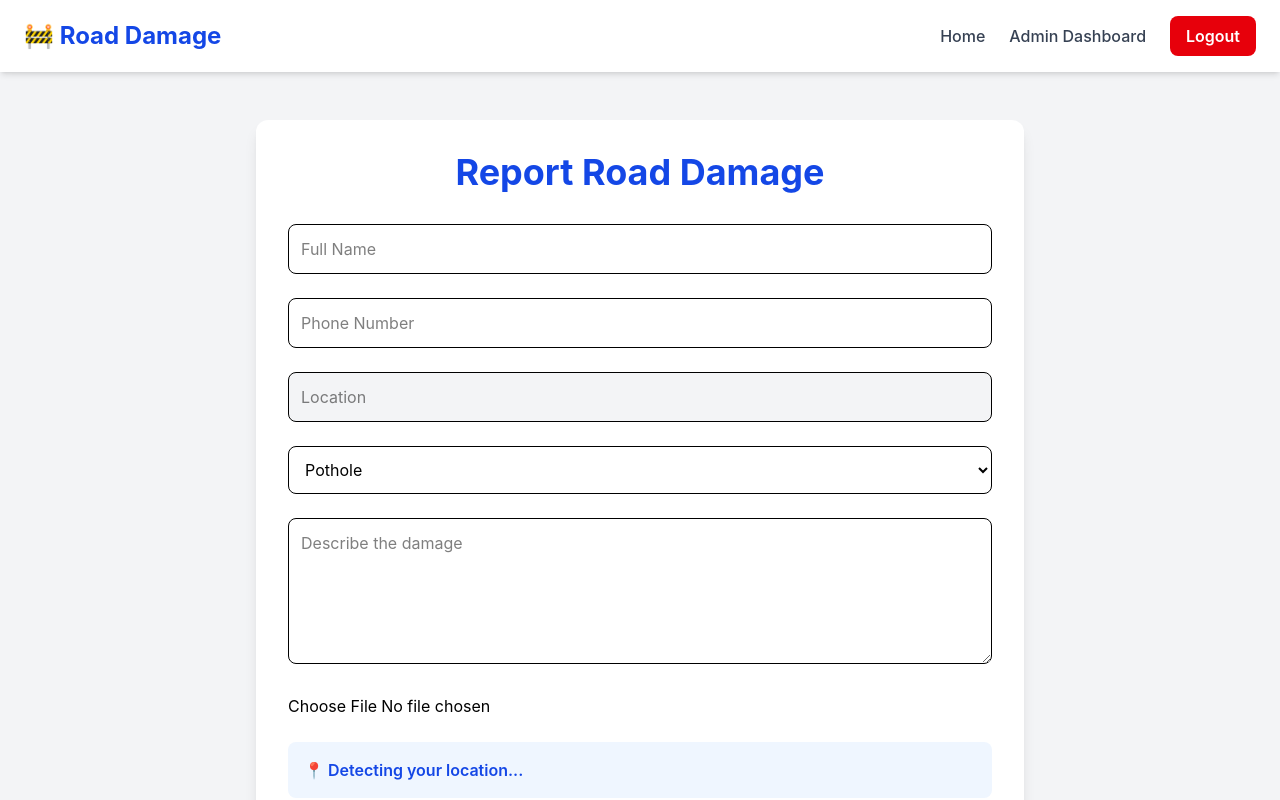
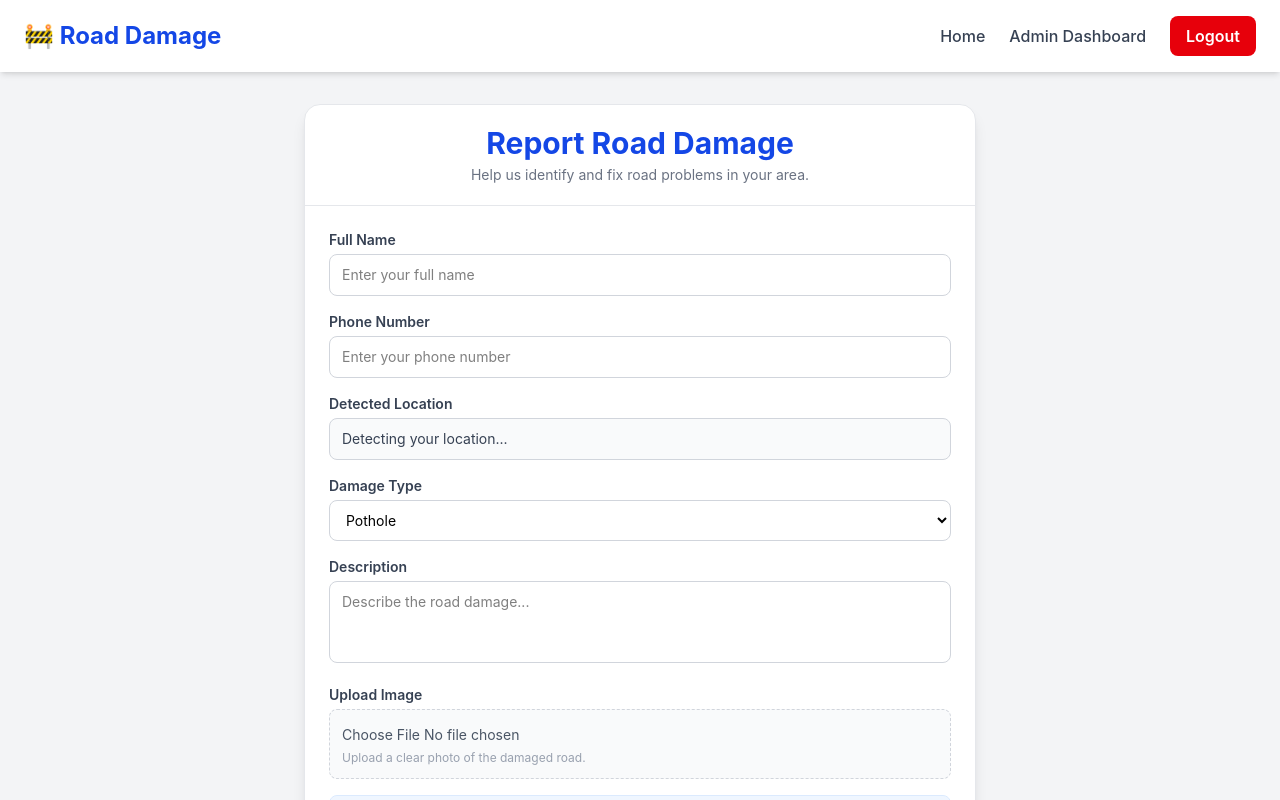
Before and after one commit to manishgavas05-blip/road-damage-reporting, a React (Vite) app in the folder client/: page /report in a window 1280 px wide. Shown: the top 800 px of the page. Built offline with nearby package versions, Linux system fonts and the light colour scheme; no server answers; sample sign-in values are in the browser's storage.

Commit message:
Improve Report Damage page design

```diff
--- a/client/src/pages/ReportDamage.jsx
+++ b/client/src/pages/ReportDamage.jsx
@@ -33,7 +33,6 @@ function ReportDamage() {
         const longitude = position.coords.longitude;
 
         try {
-          // Reverse Geocoding using OpenStreetMap
           const response = await axios.get(
             `https://nominatim.openstreetmap.org/reverse?format=json&lat=${latitude}&lon=${longitude}`
           );
@@ -65,8 +64,6 @@ function ReportDamage() {
             longitude,
             location: address,
           }));
-
-          console.log("Detected Address:", address);
         } catch (error) {
           console.error("Reverse geocoding failed:", error);
 
@@ -142,7 +139,6 @@ function ReportDamage() {
 
       alert(response.data.message);
 
-      // Keep detected location after submit
       setFormData((prev) => ({
         ...prev,
         name: "",
@@ -162,49 +158,92 @@ function ReportDamage() {
   };
 
   return (
-    <section className="min-h-screen bg-gray-100 py-12">
-      <div className="max-w-3xl mx-auto bg-white rounded-xl shadow-lg p-8">
+    <section className="min-h-screen bg-gray-100 py-8 px-4">
 
-        <h1 className="text-4xl font-bold text-center text-blue-700 mb-8">
+      {/* Main Card */}
+      <div className="mx-auto w-full max-w-2xl bg-white rounded-2xl shadow-lg border border-gray-200 overflow-hidden">
+
+        {/* Header */}
+        <div className="px-6 py-5 border-b border-gray-200">
+          <h1 className="text-3xl font-bold text-center text-blue-700">
             Report Road Damage
           </h1>
 
-        <form onSubmit={handleSubmit} className="space-y-6">
+          <p className="text-center text-gray-500 text-sm mt-1">
+            Help us identify and fix road problems in your area.
+          </p>
+        </div>
+
+        {/* Form */}
+        <form
+          onSubmit={handleSubmit}
+          className="px-6 py-6 space-y-4"
+        >
+
+          {/* Full Name */}
+          <div>
+            <label className="block text-sm font-semibold text-gray-700 mb-1">
+              Full Name
+            </label>
 
             <input
               type="text"
               name="name"
-            placeholder="Full Name"
+              placeholder="Enter your full name"
               value={formData.name}
               onChange={handleChange}
-            className="w-full border rounded-lg p-3"
+              className="w-full border border-gray-300 rounded-lg px-3 py-2.5 text-sm focus:outline-none focus:ring-2 focus:ring-blue-500 focus:border-blue-500 transition"
               required
             />
+          </div>
+
+          {/* Phone */}
+          <div>
+            <label className="block text-sm font-semibold text-gray-700 mb-1">
+              Phone Number
+            </label>
 
             <input
-            type="text"
+              type="tel"
               name="phone"
-            placeholder="Phone Number"
+              placeholder="Enter your phone number"
               value={formData.phone}
               onChange={handleChange}
-            className="w-full border rounded-lg p-3"
+              className="w-full border border-gray-300 rounded-lg px-3 py-2.5 text-sm focus:outline-none focus:ring-2 focus:ring-blue-500 focus:border-blue-500 transition"
               required
             />
+          </div>
+
+          {/* Location */}
+          <div>
+            <label className="block text-sm font-semibold text-gray-700 mb-1">
+              Detected Location
+            </label>
 
             <input
               type="text"
               name="location"
-            placeholder="Location"
-            value={formData.location}
+              value={
+                loadingLocation
+                  ? "Detecting your location..."
+                  : formData.location
+              }
               readOnly
-            className="w-full border rounded-lg p-3 bg-gray-100"
+              className="w-full border border-gray-300 rounded-lg px-3 py-2.5 text-sm bg-gray-50 text-gray-700"
             />
+          </div>
+
+          {/* Damage Type */}
+          <div>
+            <label className="block text-sm font-semibold text-gray-700 mb-1">
+              Damage Type
+            </label>
 
             <select
               name="damageType"
               value={formData.damageType}
               onChange={handleChange}
-            className="w-full border rounded-lg p-3"
+              className="w-full border border-gray-300 rounded-lg px-3 py-2.5 text-sm bg-white focus:outline-none focus:ring-2 focus:ring-blue-500 focus:border-blue-500 transition"
             >
               <option>Pothole</option>
               <option>Road Crack</option>
@@ -212,72 +251,127 @@ function ReportDamage() {
               <option>Water Logging</option>
               <option>Street Light Damage</option>
             </select>
+          </div>
+
+          {/* Description */}
+          <div>
+            <label className="block text-sm font-semibold text-gray-700 mb-1">
+              Description
+            </label>
 
             <textarea
               name="description"
-            rows="5"
-            placeholder="Describe the damage"
+              rows="3"
+              placeholder="Describe the road damage..."
               value={formData.description}
               onChange={handleChange}
-            className="w-full border rounded-lg p-3"
+              className="w-full border border-gray-300 rounded-lg px-3 py-2.5 text-sm resize-none focus:outline-none focus:ring-2 focus:ring-blue-500 focus:border-blue-500 transition"
               required
             />
+          </div>
 
+          {/* Image */}
+          <div>
+            <label className="block text-sm font-semibold text-gray-700 mb-1">
+              Upload Image
+            </label>
+
+            <div className="border border-dashed border-gray-300 rounded-lg p-3 bg-gray-50">
               <input
                 type="file"
                 name="image"
                 accept="image/*"
                 onChange={handleChange}
-            className="w-full"
+                className="w-full text-sm text-gray-600"
               />
 
+              <p className="text-xs text-gray-400 mt-1">
+                Upload a clear photo of the damaged road.
+              </p>
+            </div>
+          </div>
+
           {/* GPS Status */}
-          <div className="bg-blue-50 rounded-lg p-4">
+          <div className="rounded-lg border border-blue-100 bg-blue-50 px-4 py-3">
 
             {loadingLocation ? (
-              <p className="text-blue-700 font-semibold">
-                📍 Detecting your location...
+              <div className="flex items-center gap-2">
+                <span className="animate-pulse text-blue-600">
+                  📍
+                </span>
+
+                <p className="text-sm font-semibold text-blue-700">
+                  Detecting your location...
                 </p>
+              </div>
             ) : (
               <>
-                <p className="text-blue-700">
-                  <strong>Latitude:</strong> {formData.latitude}
+                <div className="flex items-center justify-between mb-2">
+                  <p className="text-sm font-semibold text-blue-800">
+                    📍 Location Detected
                   </p>
 
-                <p className="text-blue-700">
-                  <strong>Longitude:</strong> {formData.longitude}
+                  <span className="text-xs bg-green-100 text-green-700 px-2 py-1 rounded-full font-medium">
+                    Ready
+                  </span>
+                </div>
+
+                <div className="grid grid-cols-2 gap-3 text-xs text-gray-600">
+                  <div>
+                    <span className="font-semibold">
+                      Latitude
+                    </span>
+
+                    <p className="mt-1 text-gray-800">
+                      {formData.latitude}
+                    </p>
+                  </div>
+
+                  <div>
+                    <span className="font-semibold">
+                      Longitude
+                    </span>
+
+                    <p className="mt-1 text-gray-800">
+                      {formData.longitude}
+                    </p>
+                  </div>
+                </div>
+
+                <div className="mt-3 pt-3 border-t border-blue-100">
+                  <p className="text-xs font-semibold text-gray-600">
+                    Detected Address
                   </p>
 
-                <p className="text-green-700 mt-2">
-                  <strong>Detected Address:</strong>
-                  <br />
-                  {formData.location}
+                  <p className="text-sm text-gray-800 mt-1">
+                    {formData.location || "Address unavailable"}
                   </p>
+                </div>
 
                 <button
                   type="button"
                   onClick={getLocation}
-                  className="mt-3 bg-green-600 hover:bg-green-700 text-white px-4 py-2 rounded"
+                  className="mt-3 text-xs font-semibold text-blue-700 hover:text-blue-900 transition"
                 >
-                  📍 Refresh Location
+                  ↻ Refresh Location
                 </button>
               </>
             )}
-
           </div>
 
+          {/* Submit */}
           <button
             type="submit"
             disabled={loadingLocation}
-            className={`w-full py-3 rounded-lg text-white transition ${
+            className={`w-full py-3 rounded-lg text-white font-semibold text-sm transition shadow-sm ${
               loadingLocation
                 ? "bg-gray-400 cursor-not-allowed"
-                : "bg-blue-700 hover:bg-blue-800"
+                : "bg-blue-700 hover:bg-blue-800 active:scale-[0.99]"
             }`}
           >
             {loadingLocation
               ? "Detecting Location..."
-              : "Submit Report"}
+              : "Submit Road Damage Report"}
           </button>
 
         </form>
```
Lines whose indentation alone changed are shown as unchanged.
